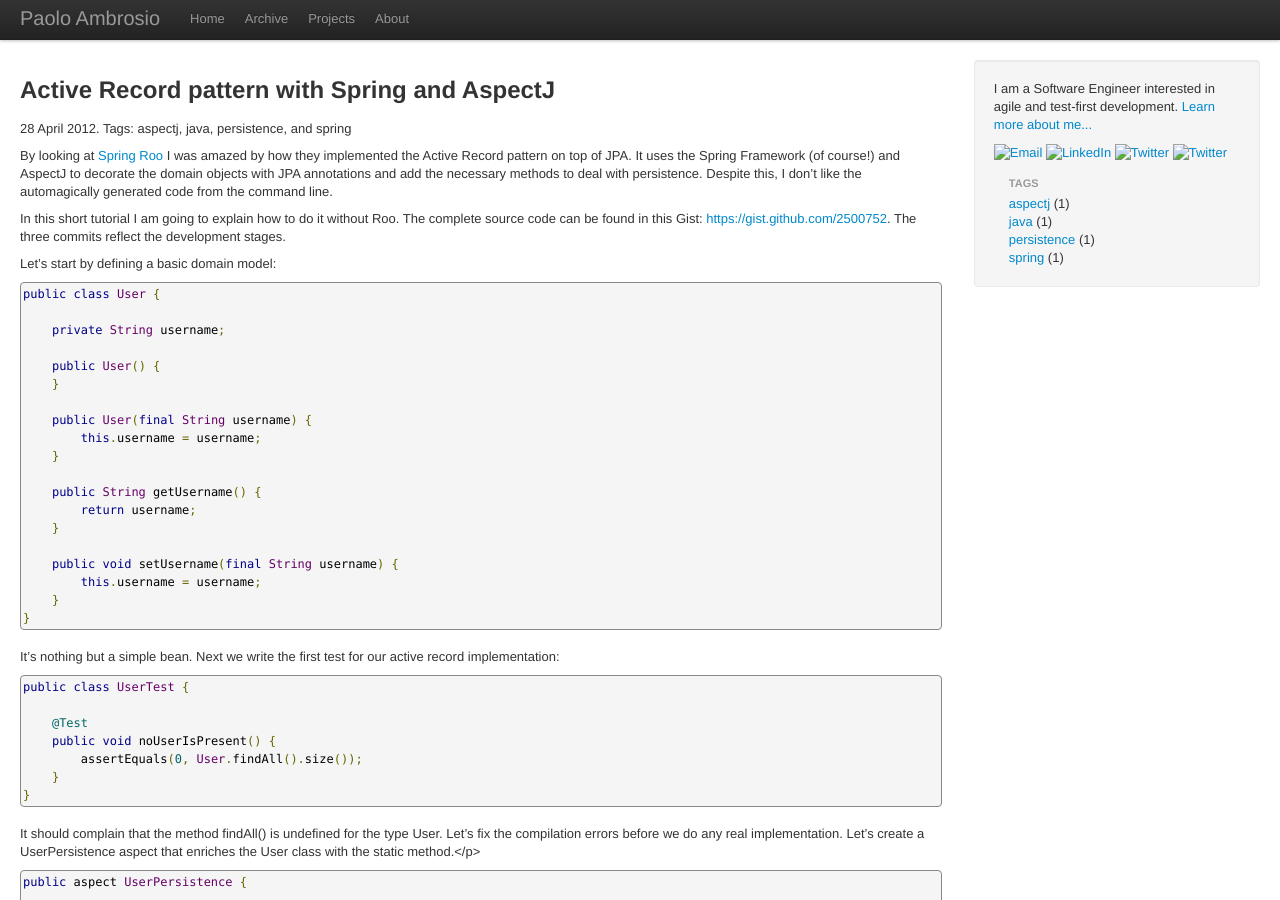
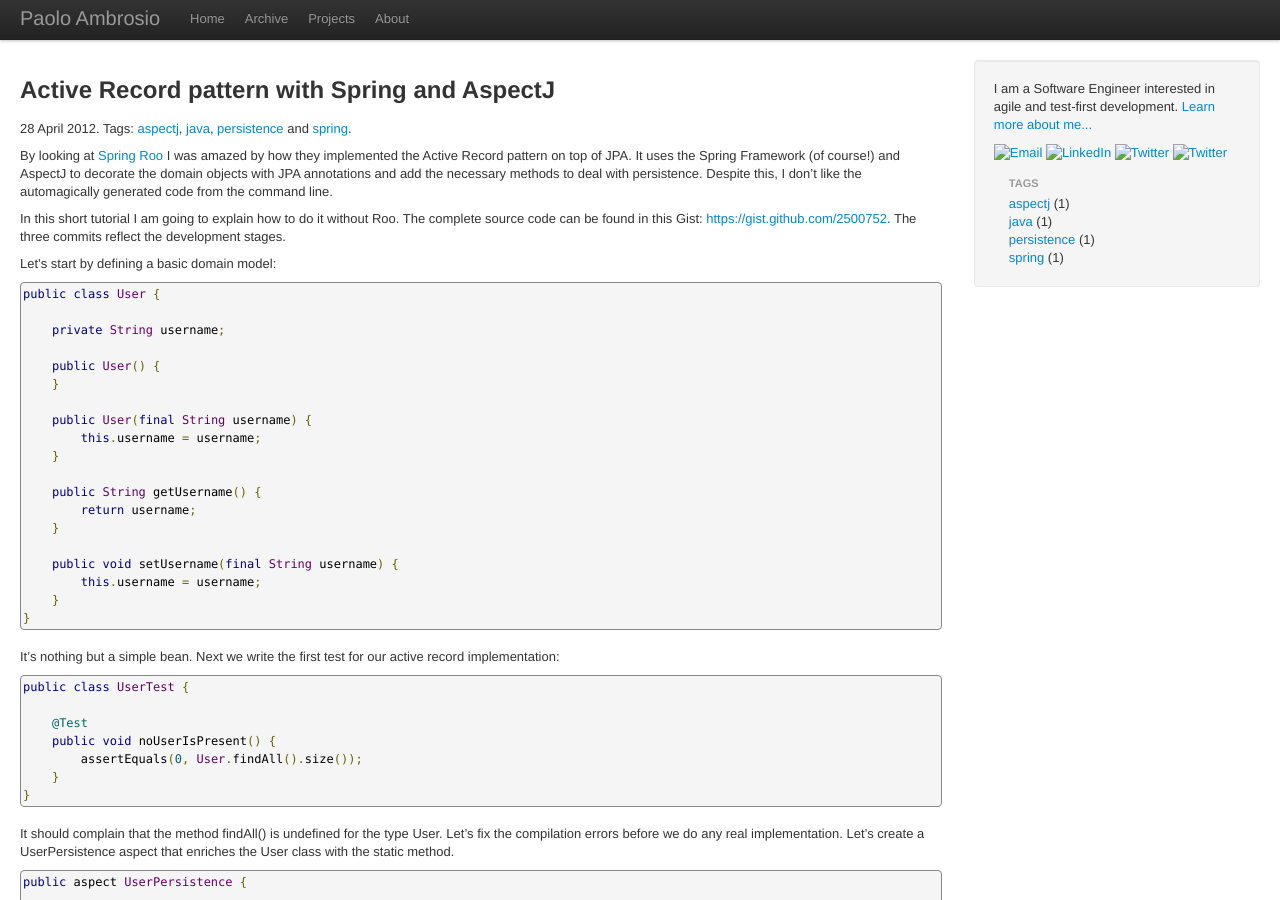
Before and after one commit to paoloambrosio/paoloambrosio.github.io, a Jekyll site: the page built from _posts/2012-04-28-active-record-pattern-with-spring-and-aspectj.md, in a window 1280 px wide and 900 px high. Built offline with Jekyll 4.4.1, drawn with Linux system fonts in a browser that asks for light colours.

```diff
--- a/_layouts/post.html
+++ b/_layouts/post.html
@@ -3,7 +3,11 @@ layout: default
 ---
 <h2>{{ page.title}}</h2>
 <p>
-	{{ page.date | date_to_long_string }}.
-	{% unless page.tags == empty %}Tags: {{ page.tags | array_to_sentence_string }}{% endunless %}
+{{ page.date | date_to_long_string }}.
+{% unless page.tags == empty %}Tags:
+	{% for tag in page.tags %}
+		<a href="/tags.html#{{ tag }}-ref">{{ tag }}</a>{% case forloop.rindex %}{% when 1 %}.{% when 2 %} and {% else %},{% endcase %}
+	{% endfor %}
+{% endunless %}
 </p>
 {{ content }}
--- a/_posts/2012-04-28-active-record-pattern-with-spring-and-aspectj.md
+++ b/_posts/2012-04-28-active-record-pattern-with-spring-and-aspectj.md
@@ -39,7 +39,7 @@ It's nothing but a simple bean. Next we write the first test for our active reco
 	    }
 	}
 
-It should complain that the method findAll() is undefined for the type User. Let's fix the compilation errors before we do any real implementation. Let's create a UserPersistence aspect that enriches the User class with the static method.</p>
+It should complain that the method findAll() is undefined for the type User. Let's fix the compilation errors before we do any real implementation. Let's create a UserPersistence aspect that enriches the User class with the static method.
 
 	public aspect UserPersistence {
 
--- a/index.html
+++ b/index.html
@@ -12,7 +12,6 @@ title: Home Page
 			{% for tag in post.tags %}
 				<a href="/tags.html#{{ tag }}-ref">{{ tag }}</a>{% case forloop.rindex %}{% when 1 %}.{% when 2 %} and {% else %},{% endcase %}
 			{% endfor %}
-<!-- {{ post.tags | array_to_sentence_string }} -->
 		{% endunless %}
 		</p>
 		<!-- Post excerpt code by Mateusz Uzdowski http://mateusz.uzdowski.pl/ -->
```
Also changed, not shown: 404.html (added, +37 -0 lines). Lines whose indentation alone changed are shown as unchanged.
